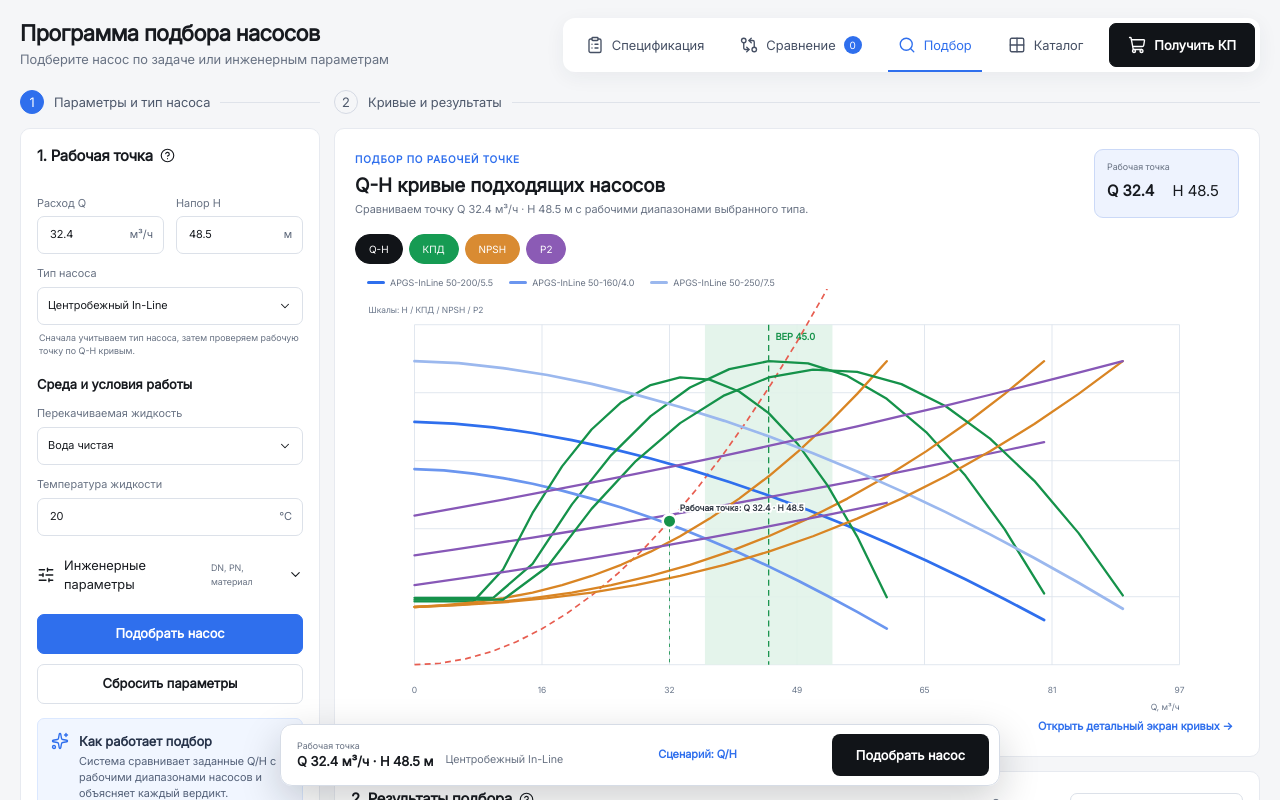
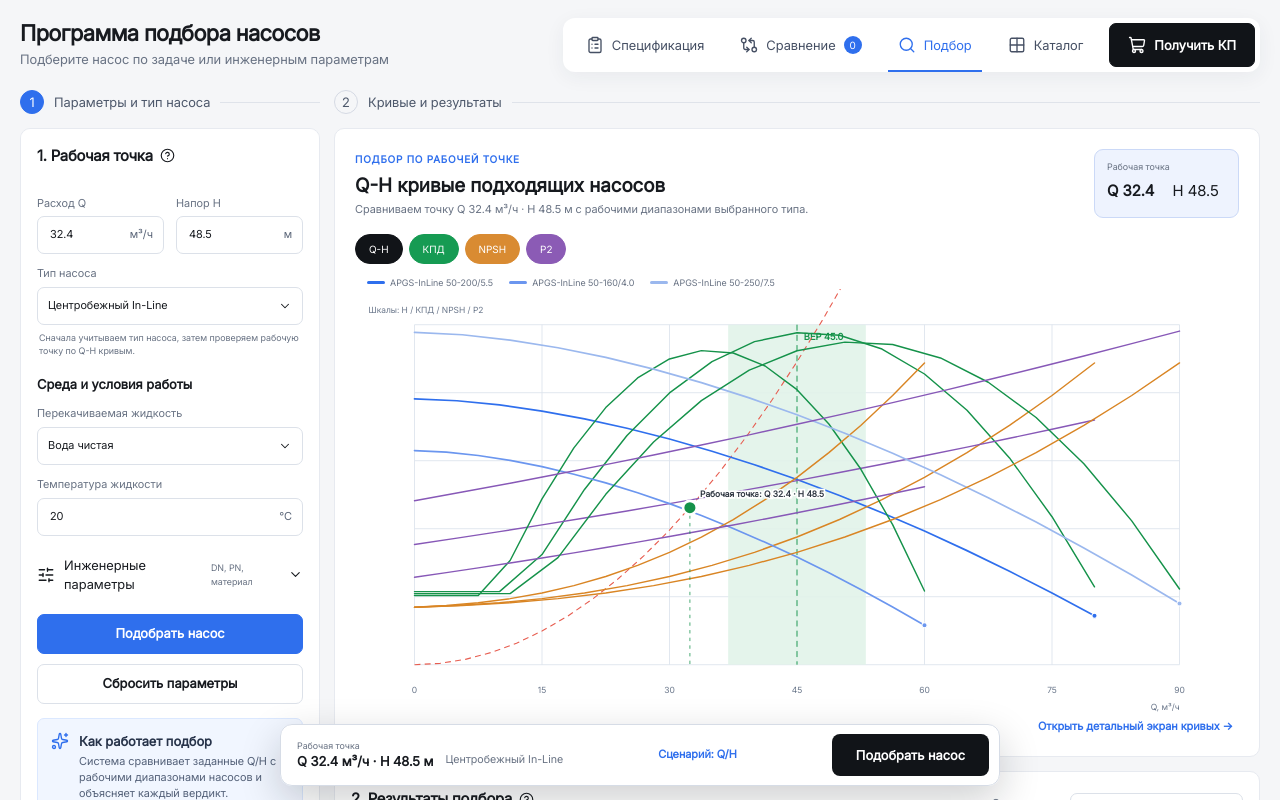
Before and after one commit to razievdaniil-rgb/pump_selector, a React (Vite) app: page / in a window 1280 px wide. Both pictures are taken after a click on the button 270 px from the left and 434 px from the top of the page. Shown: the top 800 px of the page. Built offline with nearby package versions, Linux system fonts and the light colour scheme.

Commit message:
Refine curve weight and adaptive chart scale

```diff
--- a/src/components/EngineeringChart.tsx
+++ b/src/components/EngineeringChart.tsx
@@ -38,22 +38,26 @@ export function EngineeringChart({
   const [cursor, setCursor] = useState<{ q: number; x: number } | null>(null);
   const visible = series.filter((item) => layers.includes(item.type));
   const maxima = useMemo(() => {
-    const q =
-      Math.max(
+    const rawQ = Math.max(
       10,
       ...visible.flatMap((item) => item.points.map((point) => point.q)),
       ...dutyPoints.map((point) => point.q),
-      ) * 1.08;
+    );
+    const q = Math.ceil(rawQ / 5) * 5;
     const scales = Object.fromEntries(
-      (["qh", "eff", "npsh", "power"] as CurveKey[]).map((type) => [
-        type,
-        Math.max(
+      (["qh", "eff", "npsh", "power"] as CurveKey[]).map((type) => {
+        const dutyValues =
+          type === "qh" ? dutyPoints.map((point) => point.h) : [];
+        const rawMax = Math.max(
           1,
           ...visible
             .filter((item) => item.type === type)
             .flatMap((item) => item.points.map((point) => point.value)),
-        ) * 1.12,
-      ]),
+          ...dutyValues,
+        );
+        const step = type === "npsh" || type === "power" ? 1 : 5;
+        return [type, Math.ceil(rawMax / step) * step];
+      }),
     ) as Record<CurveKey, number>;
     return { ...scales, q };
   }, [visible, dutyPoints]);
@@ -93,6 +97,7 @@ export function EngineeringChart({
         .filter(
           (item) => item.type !== "qh" || item.pumpId === primaryQh?.pumpId,
         )
+        .filter((item) => cursor.q <= (item.points.at(-1)?.q ?? 0))
         .map((item) => ({
           ...item,
           value: interpolate(item.points, cursor.q),
@@ -166,9 +171,11 @@ export function EngineeringChart({
             y2={y(npsha, "npsh")}
           />
         )}
-        {visible.map((item) => (
+        {visible.map((item) => {
+          const end = item.points.at(-1);
+          return (
+            <g key={item.key}>
               <path
-            key={item.key}
                 className={`plot-series plot-${item.type}`}
                 style={{
                   stroke: item.color,
@@ -176,7 +183,18 @@ export function EngineeringChart({
                 }}
                 d={path(item.points, item.type)}
               />
-        ))}
+              {item.type === "qh" && end && (
+                <circle
+                  className="curve-endpoint"
+                  cx={x(end.q)}
+                  cy={y(end.value, item.type)}
+                  r="3"
+                  style={{ fill: item.color }}
+                />
+              )}
+            </g>
+          );
+        })}
         {dutyPoints.map((point) => (
           <g key={point.id}>
             <line
--- a/src/styles/curve-workspace.css
+++ b/src/styles/curve-workspace.css
@@ -788,7 +788,7 @@
 }
 .plot-bep {
   stroke: var(--green);
-  stroke-width: 1.5;
+  stroke-width: 1.1;
   stroke-dasharray: 7 5;
 }
 .plot-bep-label {
@@ -798,29 +798,29 @@
 }
 .plot-series {
   fill: none;
-  stroke-width: 3.2;
+  stroke-width: 2;
   stroke-linecap: round;
   stroke-linejoin: round;
 }
 .plot-eff,
 .plot-npsh,
 .plot-power {
-  stroke-width: 2.7;
+  stroke-width: 1.7;
 }
 .plot-system {
   fill: none;
   stroke: #e75d50;
-  stroke-width: 2;
+  stroke-width: 1.3;
   stroke-dasharray: 7 5;
 }
 .plot-npsha {
   stroke: #d98524;
-  stroke-width: 1.5;
+  stroke-width: 1.1;
   stroke-dasharray: 4 5;
 }
 .duty-guide {
   stroke: #15924a;
-  stroke-width: 1;
+  stroke-width: 0.9;
   stroke-dasharray: 4 5;
 }
 .duty-dot {
@@ -975,3 +975,9 @@
     grid-template-columns: 1fr 1fr;
   }
 }
+
+.curve-endpoint {
+  stroke: #fff;
+  stroke-width: 1.2;
+  pointer-events: none;
+}
```
Also changed, not shown: scripts/curve-visual-check.mjs (added, +4 -0 lines). Lines whose indentation alone changed are shown as unchanged.
